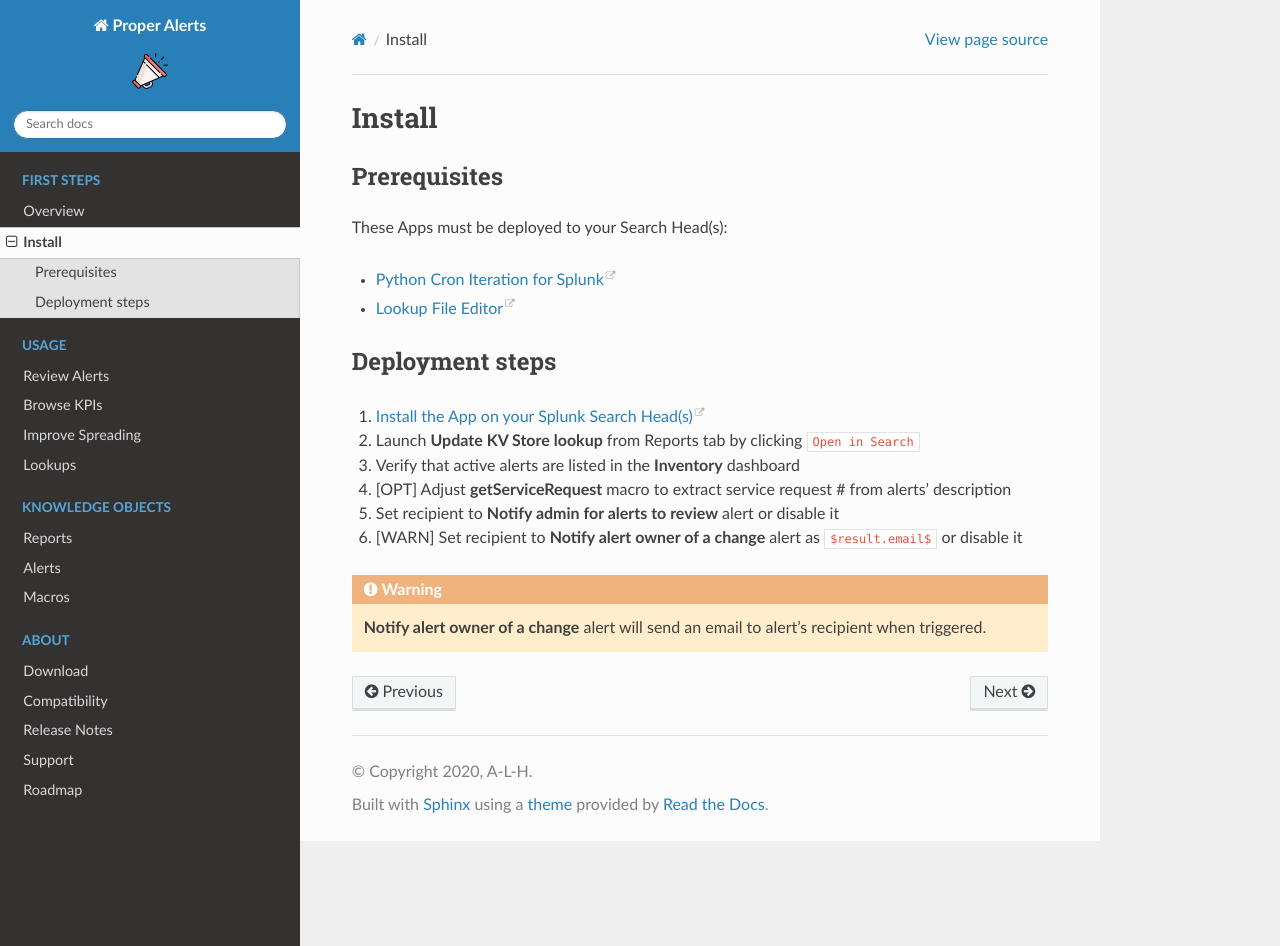
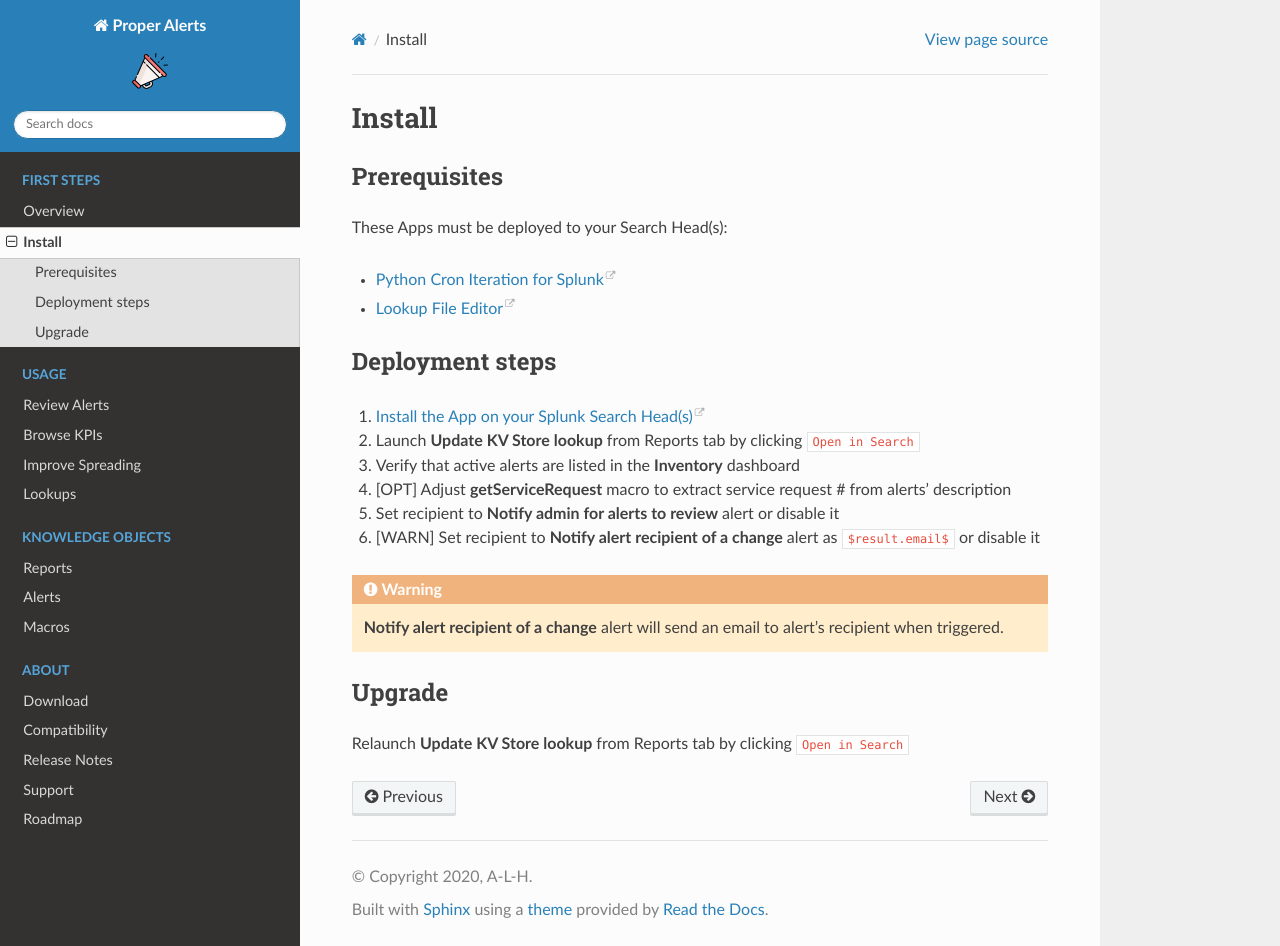
Before and after one commit to a-l-h/splunk-app-proper-alerts, a Sphinx documentation site: the page built from doc/install.rst, in a window 1280 px wide and 946 px high. Built offline with Sphinx 7.4.7 and the Read the Docs theme 2.0.0, drawn with Linux system fonts in a browser that asks for light colours.

Commit message:
Update install.rst

```diff
--- a/doc/install.rst
+++ b/doc/install.rst
@@ -17,6 +17,11 @@ Deployment steps
 #.  Verify that active alerts are listed in the **Inventory** dashboard
 #.  [OPT] Adjust **getServiceRequest** macro to extract service request # from alerts' description
 #.  Set recipient to **Notify admin for alerts to review** alert or disable it
-#.  [WARN] Set recipient to **Notify alert owner of a change** alert as ``$result.email$`` or disable it
+#.  [WARN] Set recipient to **Notify alert recipient of a change** alert as ``$result.email$`` or disable it
 
-.. warning:: **Notify alert owner of a change** alert will send an email to alert's recipient when triggered.
+.. warning:: **Notify alert recipient of a change** alert will send an email to alert's recipient when triggered.
+
+Upgrade
+-------
+
+Relaunch **Update KV Store lookup** from Reports tab by clicking ``Open in Search``
```
